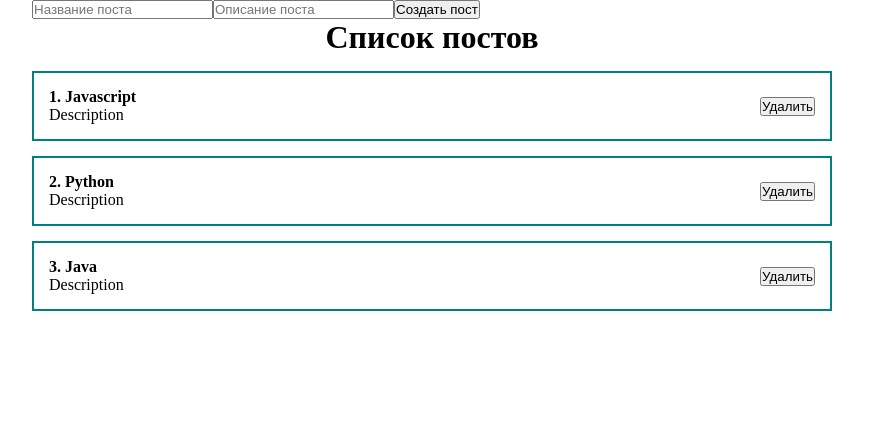
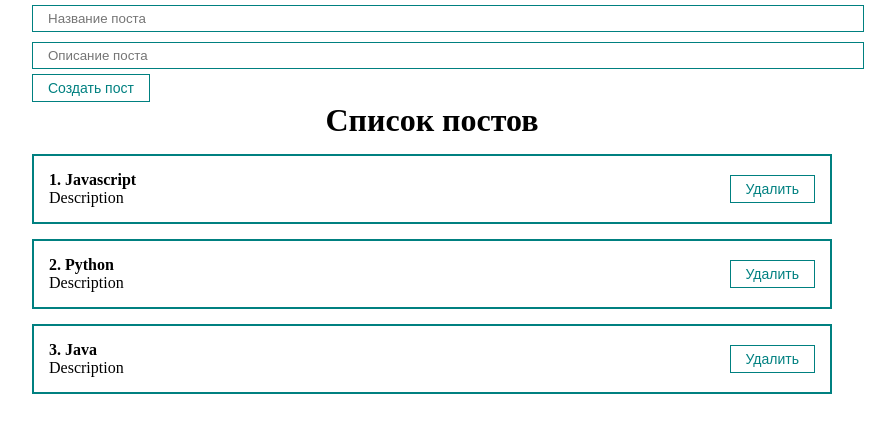
Before and after one commit to wfalcon/react-fund-course, a React (Create React App) app: page / in a window 1280 px wide. Shown: the top 432 px of the page, without its empty margins (208-1103 px from the left). Built offline with nearby package versions, Linux system fonts and the light colour scheme.

Commit message:
https://youtu.be/GNrdg3PzpJQ?t=2887

```diff
--- a/src/App.js
+++ b/src/App.js
@@ -1,9 +1,9 @@
 import React, { useState } from "react";
-// import Counter from "./components/Counter";
-import Postitem from "./components/PostItem";
 import PostList from "./components/PostList";
 import './styles/App.css'
 import MyButton from "./components/UI/button/MyButton";
+import MyInput from "./components/UI/input/MyInput";
+
 
 function App() {
   const [posts, setPosts] = useState([
@@ -15,8 +15,8 @@
   return (
     <div className="App">
       <form>
-        <input type="text" placeholder="Название поста" />
-        <input type="text" placeholder="Описание поста" />
+        <MyInput type="text" placeholder="Название поста" />
+        <MyInput type="text" placeholder="Описание поста" />
         <MyButton>Создать пост</MyButton>
       </form>
       <PostList posts={posts} title="Список постов" />
--- a/src/components/PostItem.jsx
+++ b/src/components/PostItem.jsx
@@ -1,4 +1,5 @@
 import React from "react"
+import MyButton from "./UI/button/MyButton";
 
 const PostItem = (props) => {
     return (
@@ -10,7 +11,7 @@
                 </div>
             </div>
             <div className="post__btns">
-                <button>Удалить</button>
+                <MyButton>Удалить</MyButton>
             </div>
         </div>
     )
--- a/src/components/UI/button/MyButton.module.css
+++ b/src/components/UI/button/MyButton.module.css
@@ -1,4 +1,4 @@
-.myBtb {
+.myBtn {
     padding: 5px 15px;
     color: teal;
     font-size: 14px;
--- /dev/null
+++ b/src/components/UI/input/MyInput.jsx
@@ -0,0 +1,10 @@
+import React from "react";
+import classes from './MyInput.module.css'
+
+const MyInput = (props) => {
+    return (
+        <input className={classes.myInput} {...props} />
+    )
+}
+
+export default MyInput;
--- /dev/null
+++ b/src/components/UI/input/MyInput.module.css
@@ -0,0 +1,6 @@
+.myInput {
+    width: 100%;
+    padding: 5px 15px;
+    margin: 5px 0;
+    border: 1px solid teal;
+}
```
